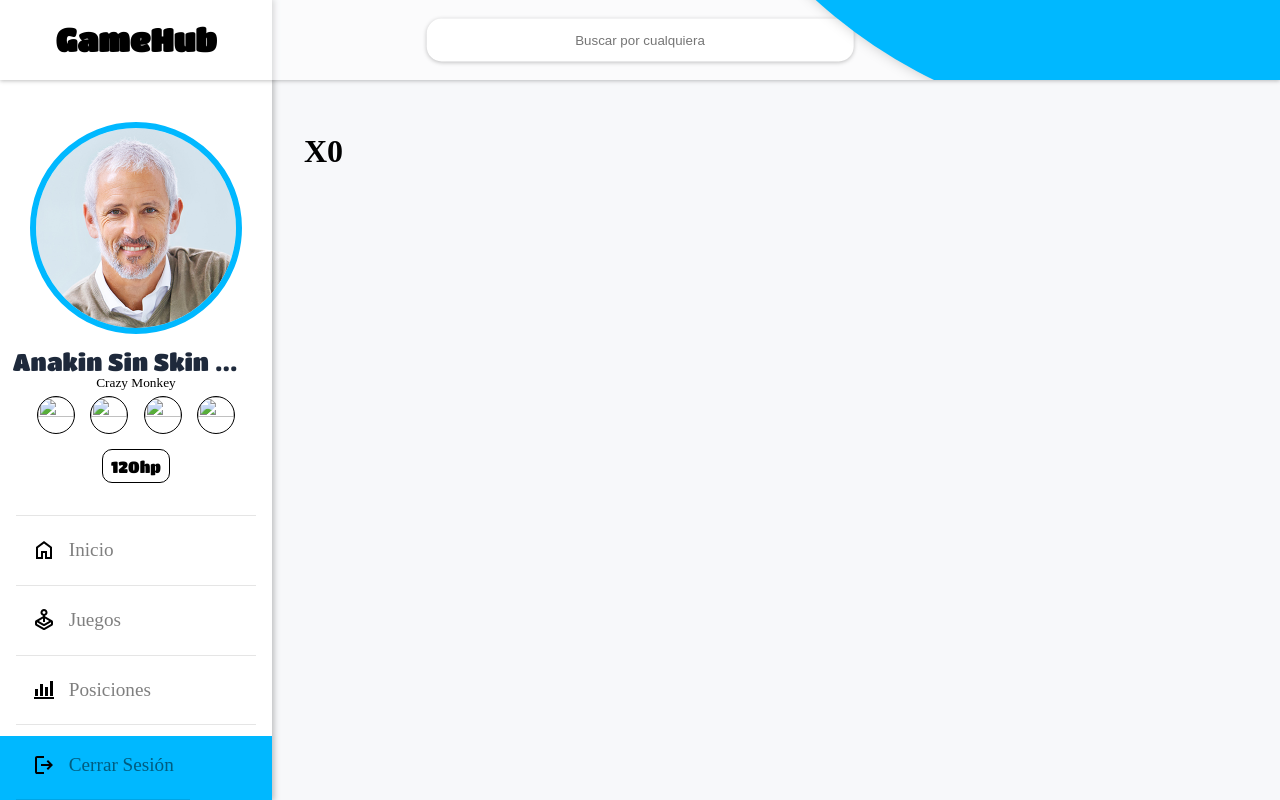
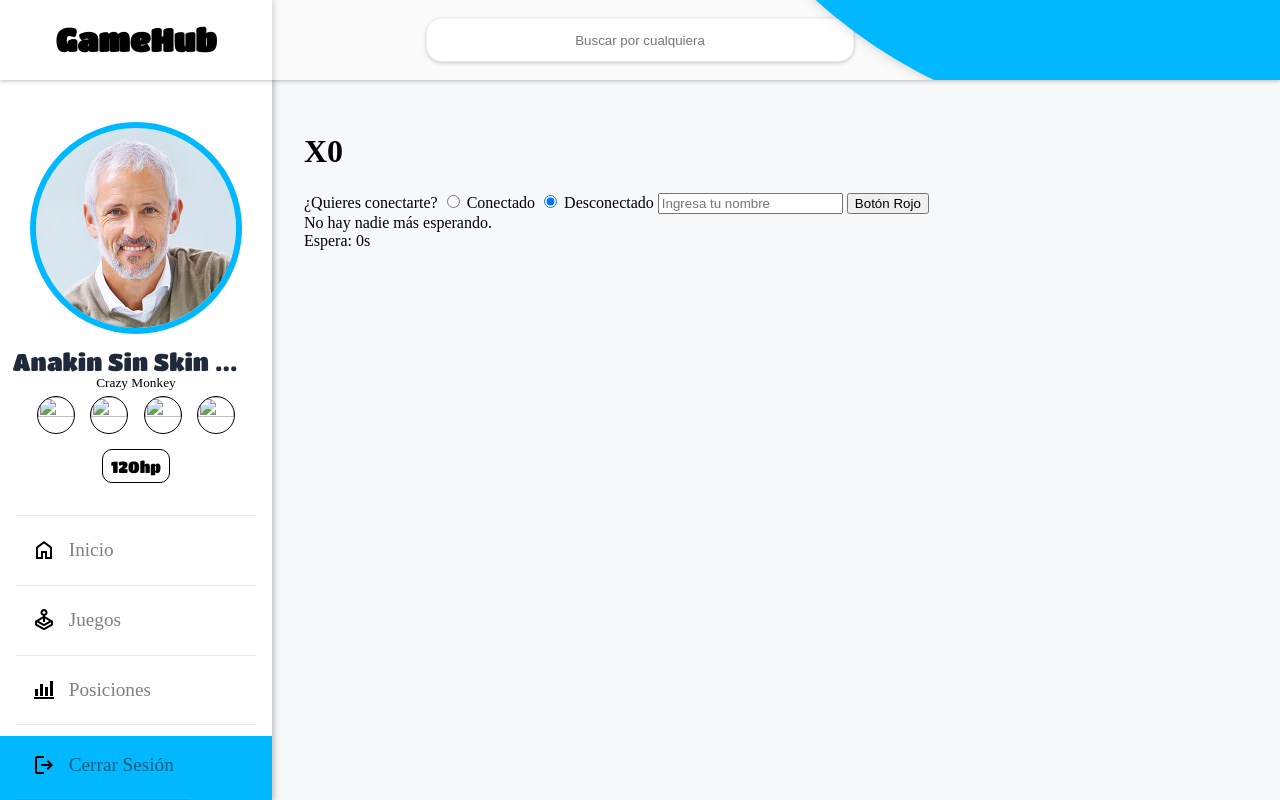
Before and after one commit to kevinhKit/pb-gamehub, a Django app: page /tictactoe/tictactoe/ in a window 1280 px wide. Run offline with Django 5.2, Linux system fonts and the light colour scheme.

```diff
--- a/gamehub/chinese_checkers/templates/game.html
+++ b/gamehub/chinese_checkers/templates/game.html
@@ -23,6 +23,7 @@
 
 
 {% block main %}
+{{ block.super }}
     <h1>Damas chinas</h1>
 {% endblock %}
 
--- a/gamehub/tic_tac_toe/templates/tic_tac_toe.html
+++ b/gamehub/tic_tac_toe/templates/tic_tac_toe.html
@@ -23,7 +23,18 @@
 
 
 {% block main %}
-    <h1>X0</h1>
+{{ block.super }}
+    <div>
+        <h1>X0</h1>
+        <label>¿Quieres conectarte?</label>
+        <input type="radio" id="connected" name="connection" value="connected"> Conectado
+        <input type="radio" id="disconnected" name="connection" value="disconnected" checked> Desconectado
+        <input type="text" id="username" placeholder="Ingresa tu nombre">
+        <button id="generate">Botón Rojo</button>
+        <div id="status">No hay nadie más esperando.</div>
+        <div id="timer">Espera: 0s</div>
+        <ul id="random-numbers"></ul>
+    </div>
 {% endblock %}
 
 
--- a/gamehub/word_search/templates/words.html
+++ b/gamehub/word_search/templates/words.html
@@ -24,6 +24,7 @@
 
 
 {% block main %}
+{{ block.super }}
     <h1 class="title-words">Sopa de Letras: {{ category }}</h1>
     <small>Dificultad: {{ difficulty }}</small>
     <div class="container-words">
```
